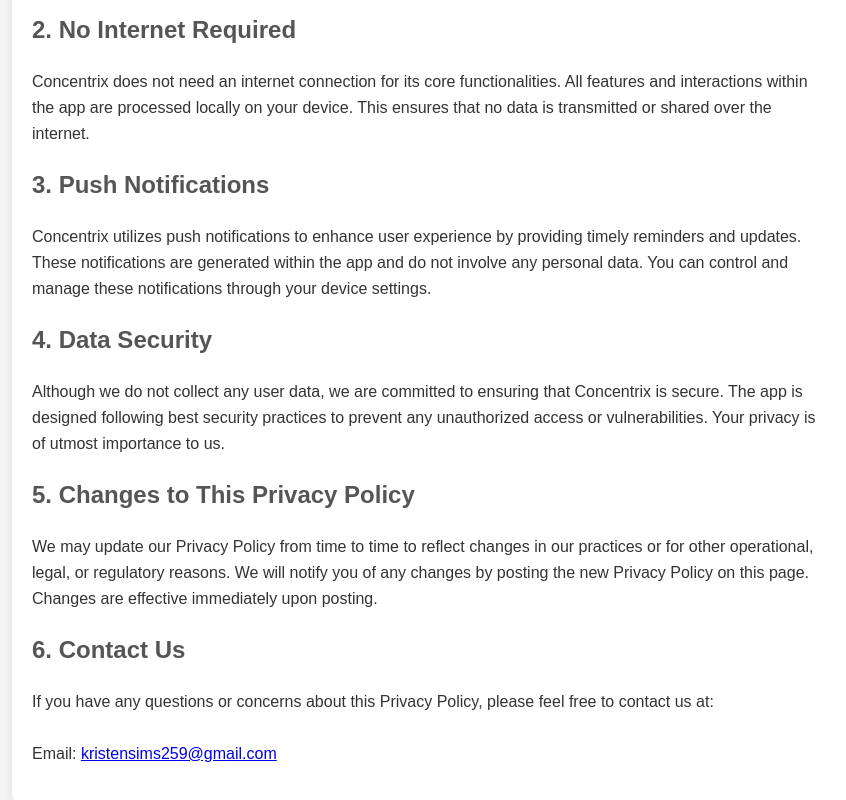
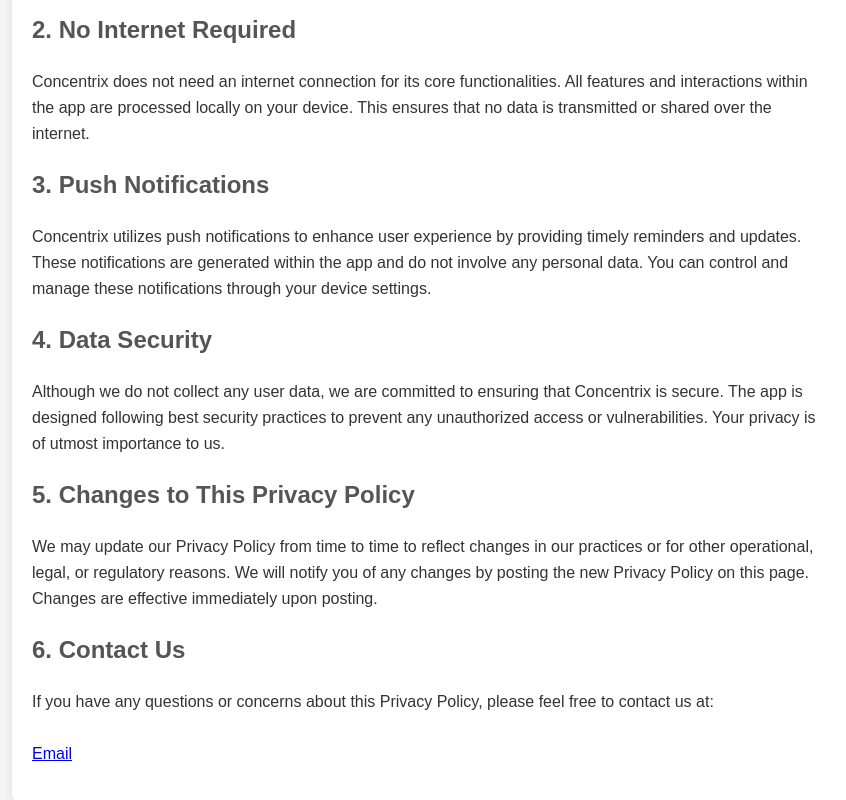
Before and after one commit to VansnomimaGit/Concentrix.github.io, a plain HTML site: page README.html in a window 1280 px wide. Shown: the part 379-1179 px from the top of the page, without its empty margins (208-1054 px from the left). Drawn offline with Linux system fonts and the light colour scheme.

Commit message:
Update README.html

```diff
--- a/README.html
+++ b/README.html
@@ -68,7 +68,7 @@
         <p>
             If you have any questions or concerns about this Privacy Policy, please feel free to contact us at:
             <br><br>
-            Email: <a href="mailto:support@concentrixapp.com">kristensims259@gmail.com</a>
+            <a href="mailto:support@concentrixapp.com">Email</a>
         </p>
     </div>
 </body>
```
